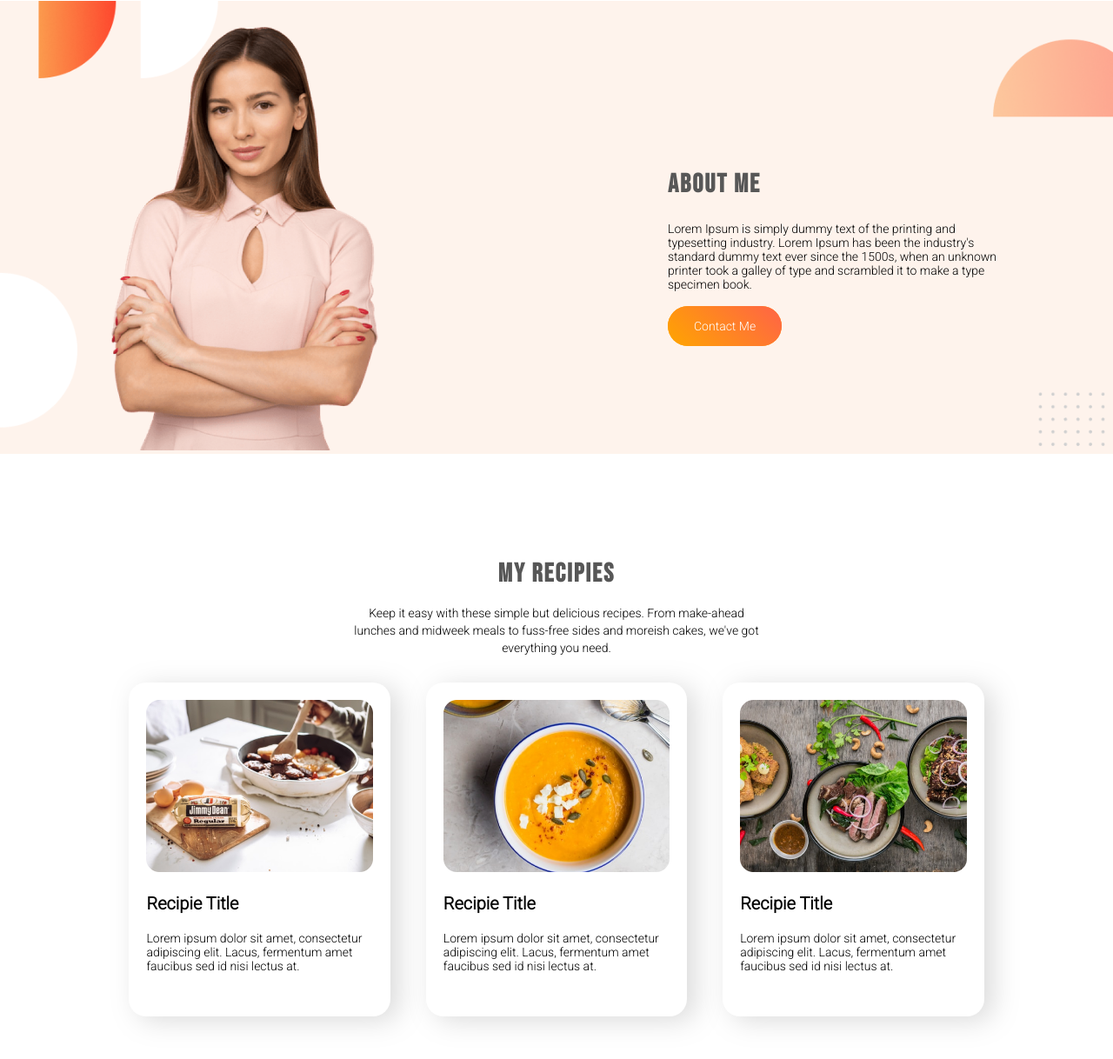
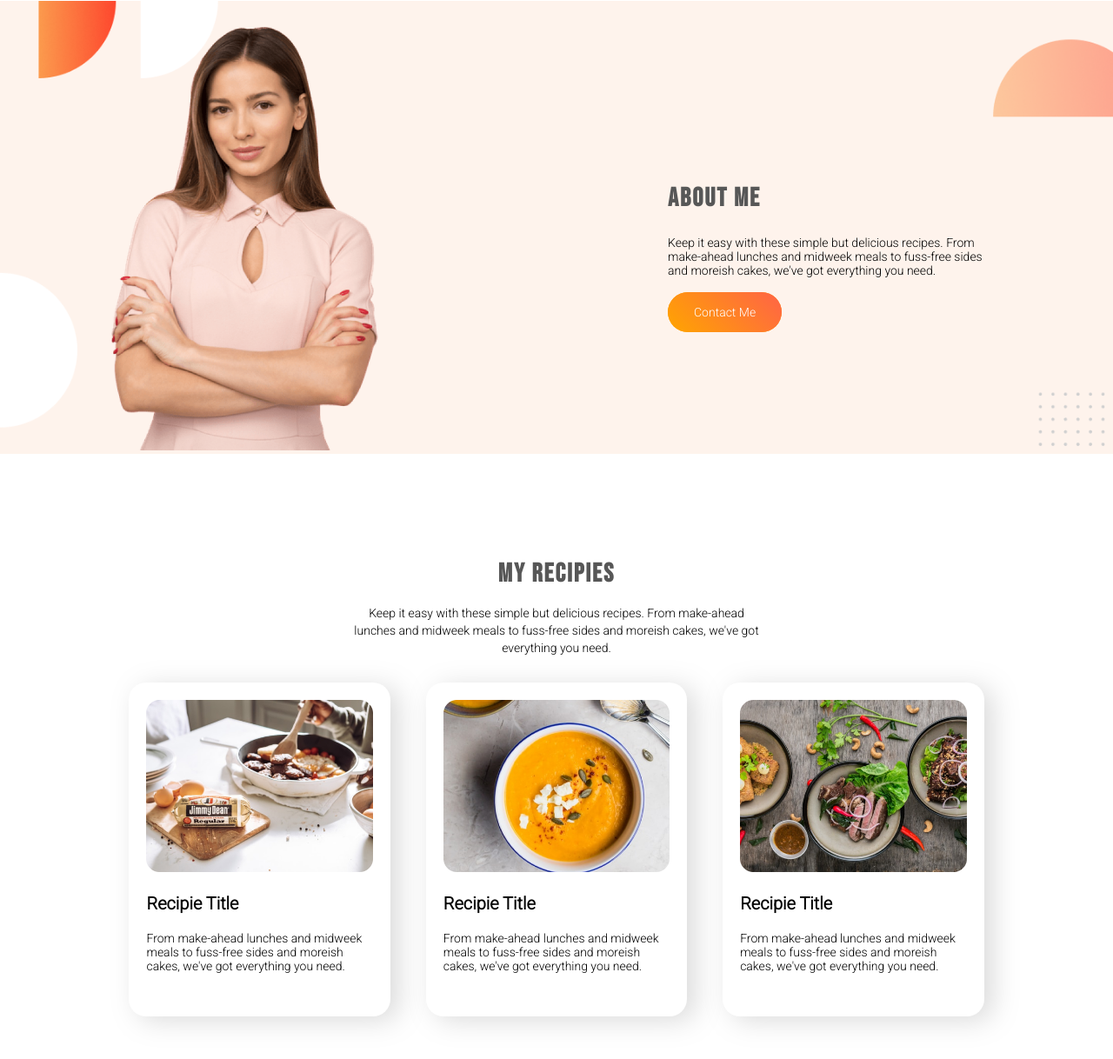
Before and after one commit to khalidhasanifrad/Assignment-1, a plain HTML site: page index.html in a window 1280 px wide. Shown: the part 512-1730 px from the top of the page at 87% size. Drawn offline with Linux system fonts and the light colour scheme.

Commit message:
text update

```diff
--- a/index.html
+++ b/index.html
@@ -36,7 +36,7 @@
         </div>
         <div class="half-width">
             <h2>About Me</h2>
-            <p>Lorem Ipsum is simply dummy text of the printing and typesetting industry. Lorem Ipsum has been the industry's standard dummy text ever since the 1500s, when an unknown printer took a galley of type and scrambled it to make a type specimen book.</p>
+            <p>Keep it easy with these simple but delicious recipes. From make-ahead lunches and midweek meals to fuss-free sides and moreish cakes, we've got everything you need.</p>
             <a class="link-button" target="_blank" href="https://www.linkedin.com/in/khalid-hasan-ifrad-8a1573203/">Contact Me</a>
         </div>
     </section>
@@ -47,17 +47,17 @@
             <div class="one-third">
                 <img src="images/food1.jpg" alt="">
                 <h3>Recipie Title</h3>
-                <p>Lorem ipsum dolor sit amet, consectetur adipiscing elit. Lacus, fermentum amet faucibus sed id nisi lectus at.</p>
+                <p>From make-ahead lunches and midweek meals to fuss-free sides and moreish cakes, we've got everything you need.</p>
             </div>
             <div class="one-third">
                 <img src="images/food2.png" alt="">
                 <h3>Recipie Title</h3>
-                <p>Lorem ipsum dolor sit amet, consectetur adipiscing elit. Lacus, fermentum amet faucibus sed id nisi lectus at.</p>
+                <p>From make-ahead lunches and midweek meals to fuss-free sides and moreish cakes, we've got everything you need.</p>
             </div>
             <div class="one-third">
                 <img src="images/food3.jpg" alt="">
                 <h3>Recipie Title</h3>
-                <p>Lorem ipsum dolor sit amet, consectetur adipiscing elit. Lacus, fermentum amet faucibus sed id nisi lectus at.</p>
+                <p>From make-ahead lunches and midweek meals to fuss-free sides and moreish cakes, we've got everything you need.</p>
             </div>
         </div>
     </section>
```
